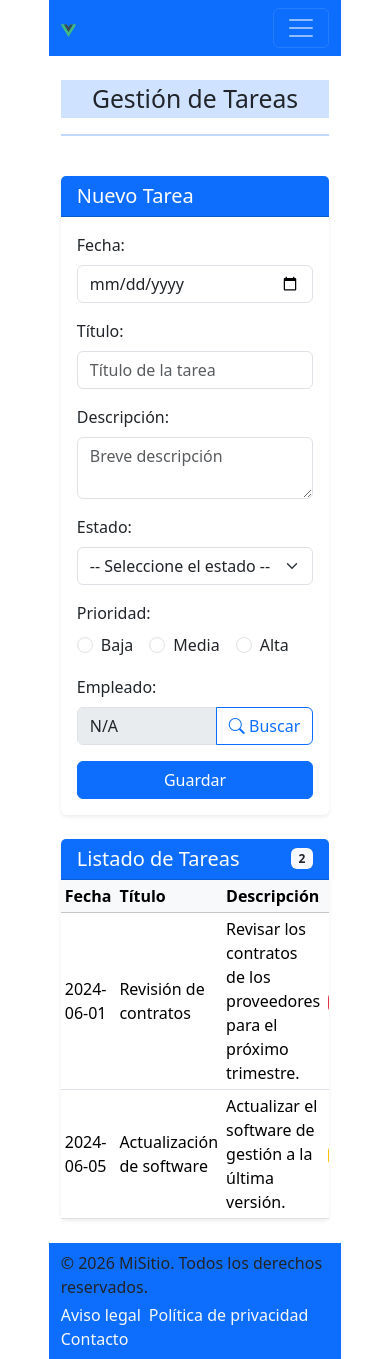
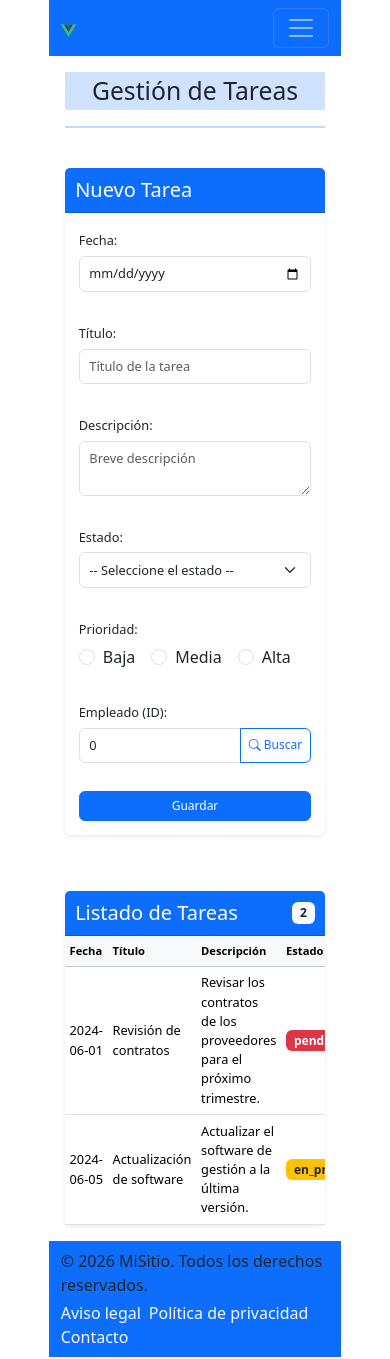
Before and after one commit to ainefp/recuperacionaine, a Vue app: page /tareas in a window 390 px wide. Built offline with nearby package versions, Linux system fonts and the light colour scheme.

Commit message:
swal en empleado

```diff
--- a/fronted/src/components/TaReas.vue
+++ b/fronted/src/components/TaReas.vue
@@ -128,18 +128,24 @@
 
               <!-- Empleado -->
               <div class="col-12">
-                <label class="form-label">Empleado:</label>
+                <label for="empleadoId" class="form-label">Empleado (ID):</label>
                 <div class="input-group">
                   <input
-                    type="text"
-                    class="form-control"
-                    placeholder="Seleccione un empleado"
-                    :value="getNombreEmpleado(nuevaTarea.empleadoId) || ''"
-                    disabled
+                    id="empleadoId"
+                    type="number"
+                    v-model.number="nuevaTarea.empleadoId"
+                    :class="{
+                      'form-control': true,
+                      'bg-warning': empleadoValidado === 'encontrado',
+                      'bg-danger text-white': empleadoValidado === 'no_encontrado'
+                    }"
+                    min="1"
+                    placeholder="Ingrese ID del empleado"
                   />
                   <button
                     type="button"
                     class="btn btn-outline-primary"
+                    @click="buscarEmpleado"
                   >
                     <i class="bi bi-search"></i> Buscar
                   </button>
@@ -238,6 +244,7 @@
 
 <script setup>
   import { ref, onMounted, computed } from 'vue';
+  import Swal from 'sweetalert2';
 
   // =============== Declaración de variables ===============
 
@@ -316,6 +323,7 @@
     });
 
     const editando = ref(false);
+    const empleadoValidado = ref(''); // '' | 'encontrado' | 'no_encontrado'
 
     onMounted(async () => {
       recargarForm();
@@ -403,13 +411,282 @@
         empleadoId: 0
       };
       editando.value = false;
+      empleadoValidado.value = '';
     }
 
     const ultimoID = () => {
       return arrayTareas.value.length
     }
 
+    // Buscar empleado y validar
+    const buscarEmpleado = async () => {
+      if (nuevaTarea.value.empleadoId === 0) {
+        Swal.fire({
+          icon: 'warning',
+          title: 'Por favor',
+          text: 'Seleccione un empleado antes de buscar',
+          confirmButtonColor: '#0d6efd'
+        });
+        empleadoValidado.value = '';
+        return;
+      }
+
+      const empleado = arrayEmpleados.value.find(e => e.id === nuevaTarea.value.empleadoId);
+
+      if (empleado) {
+        empleadoValidado.value = 'encontrado';
+        Swal.fire({
+          icon: 'success',
+          title: '¡Empleado encontrado!',
+          html: `
+            <div style="text-align: left;">
+              <p><strong>Nombre:</strong> ${empleado.nombre}</p>
+              <p><strong>Apellidos:</strong> ${empleado.apellidos}</p>
+              <p><strong>Email:</strong> ${empleado.email}</p>
+              <p><strong>Móvil:</strong> ${empleado.movil}</p>
+              <p><strong>Puesto:</strong> ${empleado.puesto}</p>
+            </div>
+          `,
+          confirmButtonColor: '#0d6efd'
+        });
+      } else {
+        empleadoValidado.value = 'no_encontrado';
+        nuevaTarea.value.empleadoId = 0;
+        Swal.fire({
+          icon: 'error',
+          title: 'Empleado no encontrado',
+          text: 'No se encontró el empleado seleccionado en el sistema',
+          confirmButtonColor: '#0d6efd'
+        });
+      }
+    }
+
 </script>
 
 <style scoped>
+/* =============== Tabla =============== */
+.table {
+  font-size: 0.95rem;
+}
+
+.table thead th {
+  padding: 0.75rem;
+}
+
+.table tbody td {
+  padding: 0.75rem;
+}
+
+.table-responsive {
+  max-height: 600px;
+  overflow-y: auto;
+}
+
+/* =============== Responsive Design =============== */
+@media (max-width: 1199px) {
+  .card-header {
+    padding: 0.875rem;
+  }
+
+  .card-body {
+    padding: 1.25rem;
+  }
+}
+
+@media (max-width: 991px) {
+  h1 {
+    font-size: 1.75rem;
+  }
+
+  .row.g-4 {
+    gap: 2rem !important;
+  }
+
+  .table-responsive {
+    max-height: 500px;
+  }
+
+  .table {
+    font-size: 0.9rem;
+  }
+
+  .table thead th {
+    padding: 0.65rem 0.5rem;
+    font-size: 0.8rem;
+  }
+
+  .table tbody td {
+    padding: 0.65rem 0.5rem;
+  }
+
+  .btn-sm {
+    padding: 0.3rem 0.55rem;
+    font-size: 0.8rem;
+  }
+
+  .form-label {
+    font-size: 0.9rem;
+  }
+
+  .form-control,
+  .form-select {
+    font-size: 0.9rem;
+    padding: 0.55rem 0.75rem;
+  }
+}
+
+@media (max-width: 768px) {
+  h1 {
+    font-size: 1.5rem;
+  }
+
+  .px-md-4 {
+    padding-left: 1rem !important;
+    padding-right: 1rem !important;
+  }
+
+  .card-header {
+    padding: 0.75rem;
+  }
+
+  .card-body {
+    padding: 1rem;
+  }
+
+  .table-responsive {
+    max-height: 400px;
+  }
+
+  .table {
+    font-size: 0.85rem;
+  }
+
+  .table thead th {
+    padding: 0.5rem 0.4rem;
+    font-size: 0.75rem;
+  }
+
+  .table tbody td {
+    padding: 0.5rem 0.4rem;
+  }
+
+  .btn-sm {
+    padding: 0.25rem 0.5rem;
+    font-size: 0.75rem;
+  }
+
+  .me-2 {
+    margin-right: 0.25rem !important;
+  }
+
+  .form-label {
+    font-size: 0.85rem;
+  }
+
+  .form-control,
+  .form-select {
+    font-size: 0.85rem;
+    padding: 0.5rem 0.65rem;
+  }
+
+  .row.g-3 {
+    gap: 1rem !important;
+  }
+
+  .d-flex.gap-2 {
+    gap: 0.5rem !important;
+  }
+}
+
+@media (max-width: 576px) {
+  h1 {
+    font-size: 1.25rem;
+    margin-bottom: 0.5rem !important;
+  }
+
+  .py-4 {
+    padding-top: 1rem !important;
+    padding-bottom: 1rem !important;
+  }
+
+  .mb-4 {
+    margin-bottom: 1.5rem !important;
+  }
+
+  .g-4 {
+    gap: 1.5rem !important;
+  }
+
+  .card {
+    border-radius: 0.375rem;
+  }
+
+  .card-header {
+    padding: 0.65rem;
+    font-size: 0.95rem;
+  }
+
+  .card-body {
+    padding: 0.875rem;
+  }
+
+  .table {
+    font-size: 0.8rem;
+  }
+
+  .table thead th {
+    padding: 0.4rem 0.3rem;
+    font-size: 0.7rem;
+  }
+
+  .table tbody td {
+    padding: 0.4rem 0.3rem;
+  }
+
+  .btn {
+    font-size: 0.75rem;
+    padding: 0.3rem 0.5rem;
+  }
+
+  .btn-sm {
+    padding: 0.2rem 0.4rem;
+    font-size: 0.7rem;
+  }
+
+  .form-label {
+    font-size: 0.8rem;
+    margin-bottom: 0.35rem;
+  }
+
+  .form-control,
+  .form-select {
+    font-size: 0.8rem;
+    padding: 0.45rem 0.6rem;
+  }
+
+  .badge {
+    padding: 0.3rem 0.5rem;
+    font-size: 0.75rem;
+  }
+
+  .row.g-3 {
+    gap: 0.75rem !important;
+  }
+
+  .d-flex.gap-2 {
+    gap: 0.35rem !important;
+  }
+
+  .flex-grow-1 {
+    flex-grow: 1 !important;
+  }
+
+  .text-center {
+    padding: 1.5rem 0.5rem;
+  }
+
+  .text-center p {
+    font-size: 0.85rem;
+  }
+}
 </style>
```
